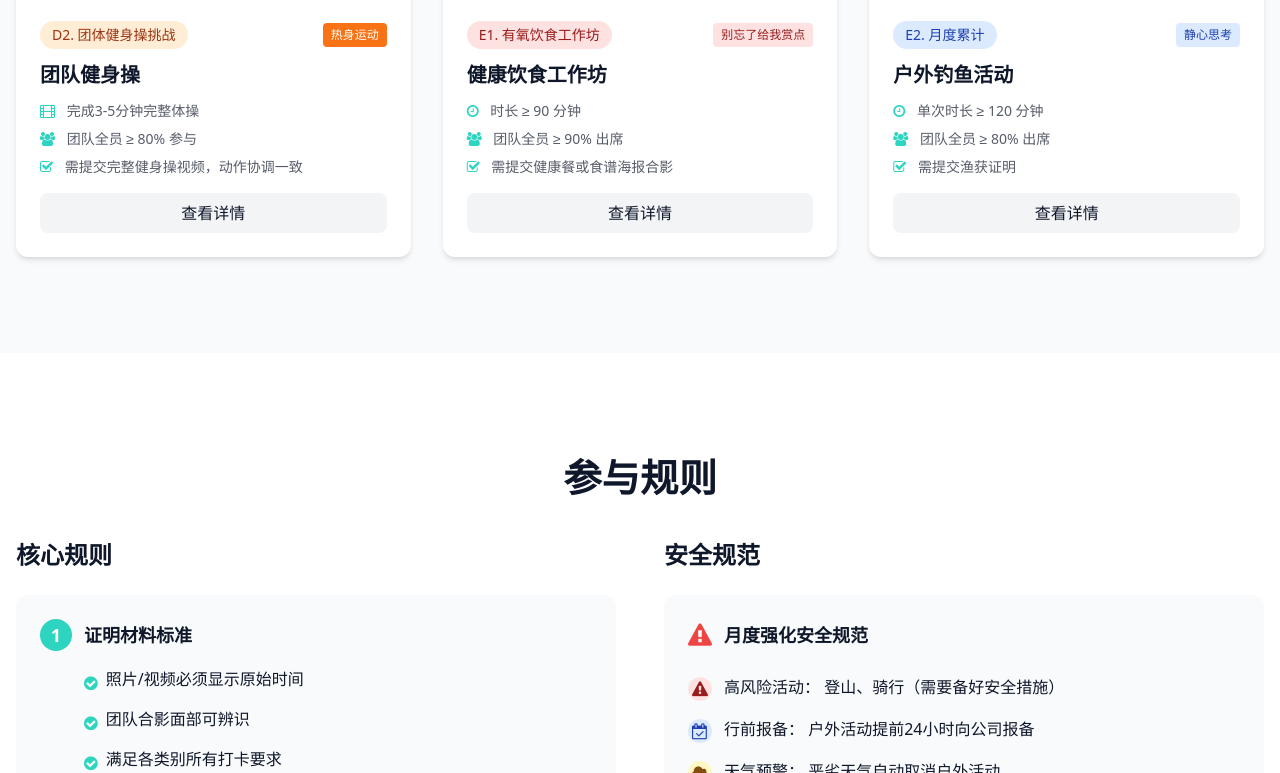
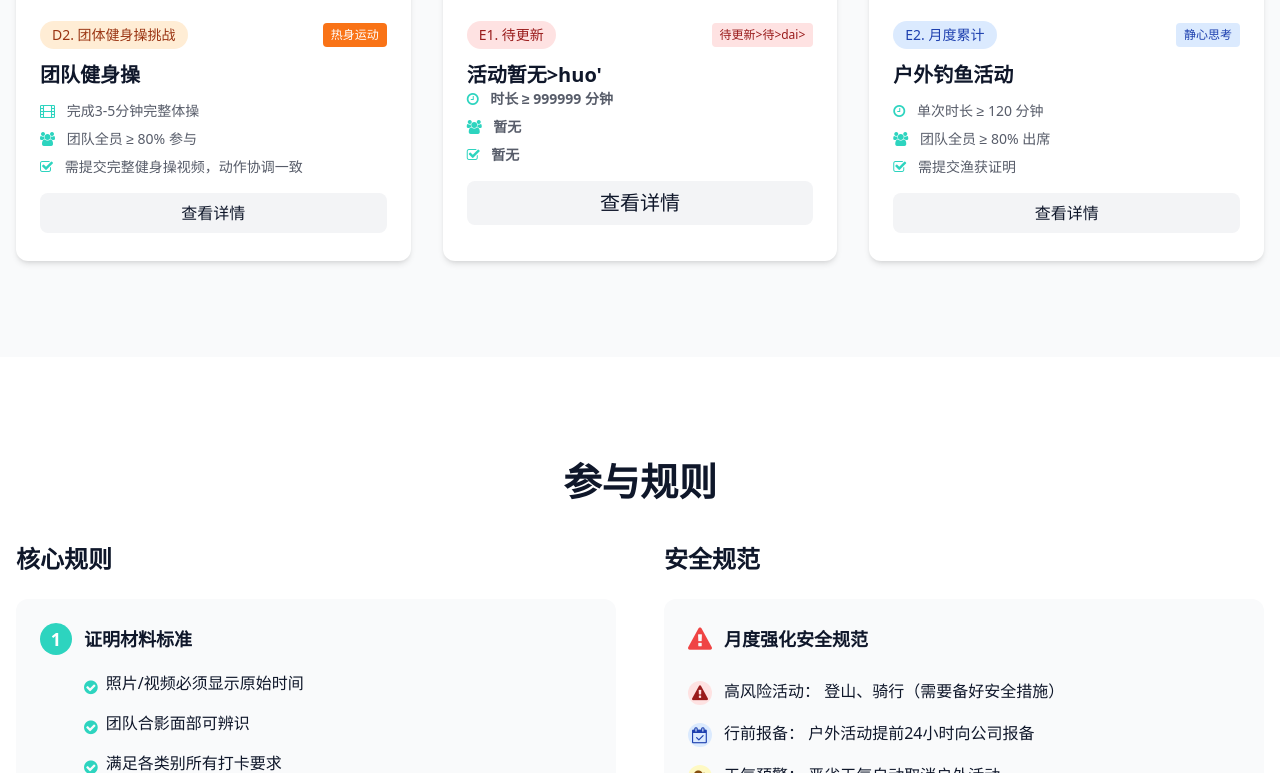
Before and after one commit to yx3162313734-dotcom/XEXB, a plain HTML site: page index.html in a window 1280 px wide. Shown: the part 3440-4213 px from the top of the page. Drawn offline with nearby package versions, Linux system fonts and the light colour scheme.

Commit message:
Update index.html

```diff
--- a/index.html
+++ b/index.html
@@ -263,7 +263,7 @@
         <button class="category-tag bg-green-100 text-green-800 px-5 py-2 rounded-full" data-category="B">B类：户外探索</button>
         <button class="category-tag bg-purple-100 text-purple-800 px-5 py-2 rounded-full" data-category="C">C类：身心平衡</button>
         <button class="category-tag bg-orange-100 text-orange-800 px-5 py-2 rounded-full" data-category="D">D类：创意协作有氧</button>
-        <button class="category-tag bg-red-100 text-red-800 px-5 py-2 rounded-full" data-category="E">E类：健康基石工作坊</button>
+        <button class="category-tag bg-red-100 text-red-800 px-5 py-2 rounded-full" data-category="E">E类：健康钓鱼工坊</button>
       </div>
 
       <!-- 项目卡片网格 -->
@@ -479,14 +479,14 @@
           </div>
           <div class="p-6">
             <div class="flex justify-between items-center mb-3">
-              <span class="bg-red-100 text-red-800 text-sm font-medium px-3 py-1 rounded-full">E1. 有氧饮食工作坊</span>
-              <span class="text-xs bg-red-100 text-red-800 px-2 py-1 rounded">别忘了给我赏点</span>
-            </div>
-            <h3 class="text-xl font-bold mb-3">健康饮食工作坊</h3>
+              <span class="bg-red-100 text-red-800 text-sm font-medium px-3 py-1 rounded-full">E1. 待更新</span>
+              <span class="text-xs bg-red-100 text-red-800 px-2 py-1 rounded">待更新>待>dai>
+            </div>
+            <h3 class="text-xl font-bold mb-3">活动暂无>huo'
             <ul class="space-y-2 text-sm text-dark/70 mb-4">
-              <li><i class="fa fa-clock-o text-primary mr-2"></i> 时长 ≥ 90 分钟</li>
-              <li><i class="fa fa-users text-primary mr-2"></i> 团队全员 ≥ 90% 出席</li>
-              <li><i class="fa fa-check-square-o text-primary mr-2"></i> 需提交健康餐或食谱海报合影</li>
+              <li><i class="fa fa-clock-o text-primary mr-2"></i> 时长 ≥ 999999 分钟</li>
+              <li><i class="fa fa-users text-primary mr-2"></i> 暂无</li>
+              <li><i class="fa fa-check-square-o text-primary mr-2"></i> 暂无</li>
             </ul>
             <button class="project-detail-btn w-full bg-gray-100 hover:bg-gray-200 text-dark font-medium py-2 rounded-lg transition-colors"
                     data-project="E1">查看详情</button>
@@ -706,7 +706,7 @@
                 </div>
                 <div>
                   <h4 class="font-bold text-lg mb-1">认证权益</h4>
-                  <p class="text-dark/70">获得"月度活力团队"电子证书及荣誉墙展示机会</p>
+                  <p class="text-dark/70">获得"月度活力团队"电子证书</p>
                 </div>
               </div>
 
@@ -729,8 +729,8 @@
                   <i class="fa fa-gift text-primary text-xl"></i>
                 </div>
                 <div>
-                  <h4 class="font-bold text-lg mb-1">额外奖励</h4>
-                  <p class="text-dark/70">连续3个月获得认证的团队，可获得年度健康基金特别奖励</p>
+                  <h4 class="font-bold text-lg mb-1">特别提示>tie'
+                  <p class="text-dark/70">此活动纯属团队自愿参考，并非强制要求去完成</p>
                 </div>
               </div>
             </div>
@@ -812,7 +812,7 @@
           <div class="space-y-4">
             <div>
               <h4 class="font-bold text-lg mb-2">活动详情</h4>
-              <p>团队羽毛球团体赛需按照标准团体赛制进行，每队至少2名选手，包含男单、女单、男双、女双和混双等项目。比赛采用五场三胜制，每场三局两胜，每局21分制。</p>
+              <p>团队羽毛球团体赛可按照标准团体赛制进行，每队至少2名选手，包含男单、女单、男双、女双和混双等项目。比赛采用五场三胜制，每场三局两胜，每局21分制。</p>
             </div>
             <div>
               <h4 class="font-bold text-lg mb-2">参与要求</h4>
@@ -852,8 +852,8 @@
               <h4 class="font-bold text-lg mb-2">参与要求</h4>
               <ul class="list-disc pl-5 space-y-1">
                 <li>上场队员需达到团队总人数的60%以上</li>
-                <li>需至少1名公正的记分员</li>
-                <li>比赛前必须进行15分钟以上的热身活动</li>
+                <li>可选择一名队员选当临时裁判</li>
+                <li>比赛前须进行15分钟以上的热身活动</li>
               </ul>
             </div>
             <div>
@@ -879,15 +879,15 @@
           <div class="space-y-4">
             <div>
               <h4 class="font-bold text-lg mb-2">活动详情</h4>
-              <p>采用斯韦思林杯团体赛制，每队由3-5名选手组成，比赛顺序为：A vs X、B vs Y、双打、A vs Y、B vs X。每场比赛为五局三胜制，每局11分。整个活动时长不得少于120分钟。</p>
+              <p>建议采用斯韦思林杯团体赛制，每队由3-5名选手组成，比赛顺序为：A vs X、B vs Y、双打、A vs Y、B vs X。每场比赛为五局三胜制，每局11分。整个活动时长不得少于120分钟。</p>
             </div>
             <div>
               <h4 class="font-bold text-lg mb-2">参与要求</h4>
               <ul class="list-disc pl-5 space-y-1">
                 <li>团队参与率不低于70%</li>
                 <li>需使用标准乒乓球台和合规球拍</li>
-                <li>建议安排至少1名裁判</li>
-                <li>活动需包含15分钟热身时间</li>
+                <li>建议分出一名队员选当1名裁判</li>
+                <li>活动可包含15分钟热身时间</li>
               </ul>
             </div>
             <div>
@@ -919,7 +919,7 @@
                 <li>准备充足的水、食物和急救用品</li>
                 <li>关注天气预报，避免恶劣天气出行</li>
                 <li>每人必须配备通讯设备，保持信号畅通</li>
-                <li>穿着适合登山的服装和鞋子</li>
+                <li>穿着应选择适合登山的服装和鞋子</li>
               </ul>
             </div>
             <div>
@@ -945,7 +945,7 @@
           <div class="space-y-4">
             <div>
               <h4 class="font-bold text-lg mb-2">活动详情</h4>
-              <p>团队骑行挑战可采用单次集体骑行或月度累计骑行两种方式。集体骑行需团队60%以上成员参与，单次距离不少于20公里；月度累计骑行需团队成员各自完成，总累计距离不少于40公里，其中集体骑行次数不少于2次。</p>
+              <p>团队骑行挑战可采用单次集体骑行或月度累计骑行两种方式。集体骑行需团队60%以上成员参与，单次距离不少于10公里；月度累计骑行需团队成员各自完成，总累计距离不少于40公里，</p>
             </div>
             <div>
               <h4 class="font-bold text-lg mb-2">安全规范</h4>
@@ -954,7 +954,7 @@
                 <li>提前检查自行车状况，确保刹车、轮胎等正常</li>
                 <li>遵守交通规则，尽量选择自行车专用道</li>
                 <li>安排骑行领队和收尾人员，保持团队队形</li>
-                <li>配备简单维修工具和急救包</li>
+                <li>建议配备简单维修工具和急救包</li>
               </ul>
             </div>
             <div>
@@ -992,7 +992,7 @@
               <ul class="list-disc pl-5 space-y-1">
                 <li>所有照片需携带时间水印</li>
                 <li>到达营地时的团队合影</li>
-                <li>搭建帐篷、准备餐食等协作过程的照片或视频</li>
+                <li>搭建场地、准备餐食等协作过程的照片或视频</li>
                 <li>露营地定位信息截图</li>
                 <li>离开前清理营地的照片，需保持环境干净，带走垃圾（体现环保意识）</li>
               </ul>
@@ -1007,15 +1007,15 @@
           <div class="space-y-4">
             <div>
               <h4 class="font-bold text-lg mb-2">活动详情</h4>
-              <p>专业团体健身课需在专业健身场所进行，可选择动感单车、团体操、HIIT训练等形式，单次课程时长不少于60分钟，由专业教练指导。活动应包括热身、主要训练和放松三个阶段。</p>
+              <p>专业团体健身课需在专业健身场所进行，可选择动感单车、团体操、HIIT训练等形式，单次课程时长不少于60分钟，活动应包括热身、主要训练和放松三个阶段。</p>
             </div>
             <div>
               <h4 class="font-bold text-lg mb-2">参与要求</h4>
               <ul class="list-disc pl-5 space-y-1">
-                <li>参与人数不少于5人或团队总人数的60%（取较高值）</li>
+                <li>参与人数不少团队总人数的60%（取较高值）</li>
                 <li>需在正规健身机构进行，确保设施安全</li>
                 <li>活动前需确认参与者健康状况，不适宜剧烈运动者应避免参与</li>
-                <li>穿着适合运动的服装和运动鞋</li>
+                <li>建议穿着适合运动的服装和运动鞋</li>
               </ul>
             </div>
             <div>
@@ -1124,30 +1124,30 @@
         `
       },
       E1: {
-        title: "健康饮食工作坊",
-        category: "E1. 健康基石工作坊",
+        title: "待完善.......",
+        category: "待完善......",
         content: `
           <div class="space-y-4">
             <div>
               <h4 class="font-bold text-lg mb-2">活动详情</h4>
-              <p>健康饮食工作坊时长不少于90分钟，可邀请专业营养师讲解健康饮食知识，或组织团队共同学习制作健康餐食。活动应包括理论讲解和实践操作两部分，帮助团队成员建立科学的饮食习惯。</p>
+              <p>活动等待更新中。</p>
             </div>
             <div>
               <h4 class="font-bold text-lg mb-2">参与要求</h4>
               <ul class="list-disc pl-5 space-y-1">
-                <li>团队全员参与率不低于90%</li>
-                <li>提前准备相关食材、工具或学习资料</li>
-                <li>可邀请专业人士指导（营养师、厨师等）</li>
-                <li>活动结束后可分享健康食谱</li>
+                <li>暂无</li>
+                <li>暂无</li>
+                <li>暂无</li>
+                <li>暂无</li>
               </ul>
             </div>
             <div>
               <h4 class="font-bold text-lg mb-2">提交材料</h4>
               <ul class="list-disc pl-5 space-y-1">
-                <li>工作坊现场照片（体现学习或制作过程）</li>
-                <li>所有照片需携带时间水印（确保真实性）</li>
-                <li>制作的健康餐成品或食谱海报合影</li>
-                <li>需提供选材，制作过程，制作完成等过程照片</li>
+                <li>暂无li>
+                <li>暂无</li>
+                <li>暂无</li>
+                <li>暂无</li>
               </ul>
             </div>
           </div>
@@ -1470,7 +1470,7 @@
                 <option value="">请选择部门</option>
                 <option value="外贸销售一部">和洋外贸销售一部</option>
                 <option value="外贸销售二部">和洋外贸销售二部</option>
-                <option value="国内销售一部">和洋国内销售一部</option>
+                <option value="国内销售和物流部">国内销售和物流部</option>
                 <option value="运营美工部">和洋运营美工部</option>
               </select>
               <p id="departmentError" class="text-red-500 text-sm mt-1 hidden">请选择所属部门</p>
@@ -1549,10 +1549,10 @@
                   <label for="project-D2" class="cursor-pointer">团队舞蹈秀</label>
                 </div>
 
-                <!-- 健康基石工作坊 -->
+                <!-- 待更新中 -->
                 <div class="flex items-center space-x-2 p-3 border border-gray-200 rounded-lg hover:bg-gray-50 transition-colors">
                   <input type="checkbox" id="project-E1" name="intendedProjects" value="E1" class="project-checkbox h-4 w-4 text-primary focus:ring-primary/50">
-                  <label for="project-E1" class="cursor-pointer">健康饮食工作坊</label>
+                  <label for="project-E1" class="cursor-pointer">此项目待更新中>此xiang'
                 </div>
                 <div class="flex items-center space-x-2 p-3 border border-gray-200 rounded-lg hover:bg-gray-50 transition-colors">
                   <input type="checkbox" id="project-E2" name="intendedProjects" value="E2" class="project-checkbox h-4 w-4 text-primary focus:ring-primary/50">
```
